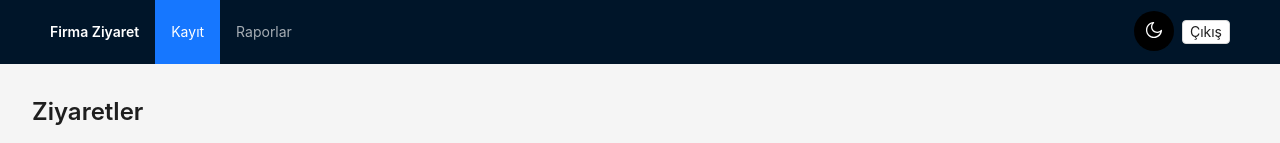
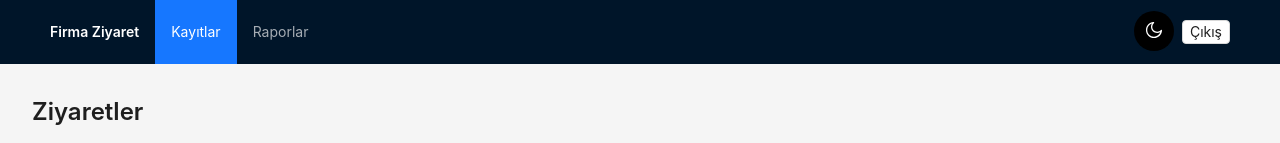
Before and after one commit to doganmus/firma-ziyaretci-kayit, a React (Vite) app in the folder frontend/: page / in a window 1280 px wide. Shown: the top 143 px of the page. Built offline with nearby package versions, Linux system fonts and the light colour scheme; no server answers; sample sign-in values are in the browser's storage.

Commit message:
feat(ui): full-page theming via data-theme; navbar active highlight fix; rename menu to Kayıtlar/Kayıt; modernize VisitForm layout interactive

```diff
--- a/frontend/index.html
+++ b/frontend/index.html
@@ -4,6 +4,17 @@
     <meta charset="UTF-8" />
     <meta name="viewport" content="width=device-width, initial-scale=1.0" />
     <title>Firma Ziyaretçi Kayıt</title>
+    <style>
+      :root {
+        --app-bg: #f5f5f5;
+      }
+      [data-theme="dark"] {
+        --app-bg: #141414;
+      }
+      body {
+        background: var(--app-bg);
+      }
+    </style>
   </head>
   <body>
     <div id="root"></div>
--- a/frontend/src/App.tsx
+++ b/frontend/src/App.tsx
@@ -1,3 +1,4 @@
+import React from 'react'
 import { BrowserRouter, Routes, Route, Link, Navigate, useLocation } from 'react-router-dom'
 import Login from './pages/Login'
 import VisitForm from './pages/VisitForm'
@@ -33,8 +34,8 @@ function Shell({ children, themeName, setThemeName }: { children: JSX.Element; t
   const location = useLocation()
   const items = useMemo(() => {
     const base = [
-      { key: '/', label: <Link to="/">Kayıt</Link> },
-      ...(role === 'ADMIN' || role === 'OPERATOR' ? [{ key: '/new', label: <Link to="/new">Ziyaret Ekle</Link> }] : []),
+      { key: '/', label: <Link to="/">Kayıtlar</Link> },
+      ...(role === 'ADMIN' || role === 'OPERATOR' ? [{ key: '/new', label: <Link to="/new">Kayıt</Link> }] : []),
       { key: '/reports', label: <Link to="/reports">Raporlar</Link> },
       ...(role === 'ADMIN' ? [{ key: '/admin', label: <Link to="/admin">Admin</Link> }] : []),
     ]
@@ -43,7 +44,8 @@ function Shell({ children, themeName, setThemeName }: { children: JSX.Element; t
 
   const selectedKeys = useMemo(() => {
     const path = location.pathname
-    const match = items.find((i) => path.startsWith(i.key))
+    if (path === '/') return ['/']
+    const match = items.find((i) => i.key !== '/' && path.startsWith(i.key))
     return match ? [match.key] : []
   }, [location.pathname, items])
 
@@ -87,6 +89,9 @@ export default function App() {
   const [themeName, setThemeName] = useState(localStorage.getItem('theme') || 'light')
   useEffect(() => {
     localStorage.setItem('theme', themeName)
+    try {
+      document.documentElement.setAttribute('data-theme', themeName)
+    } catch {}
   }, [themeName])
 
   const algorithm = themeName === 'dark' ? theme.darkAlgorithm : theme.defaultAlgorithm
```
